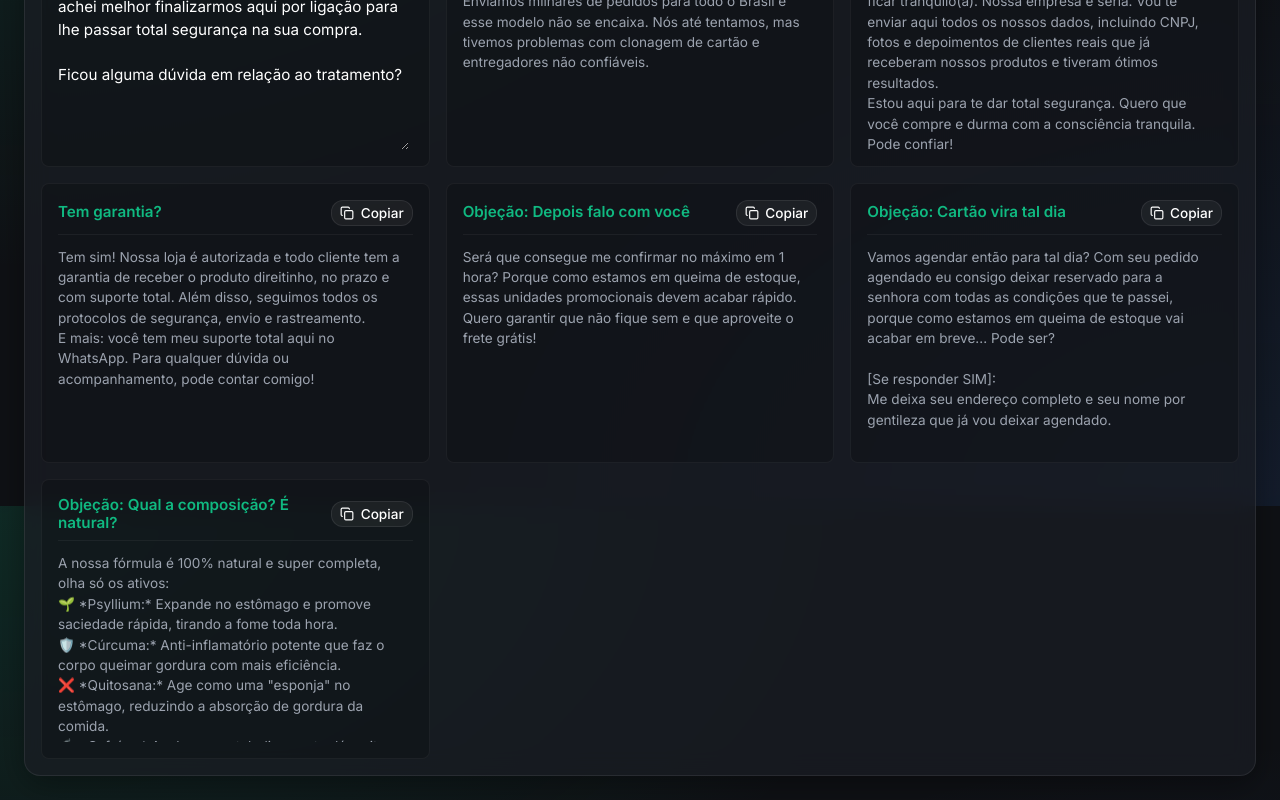
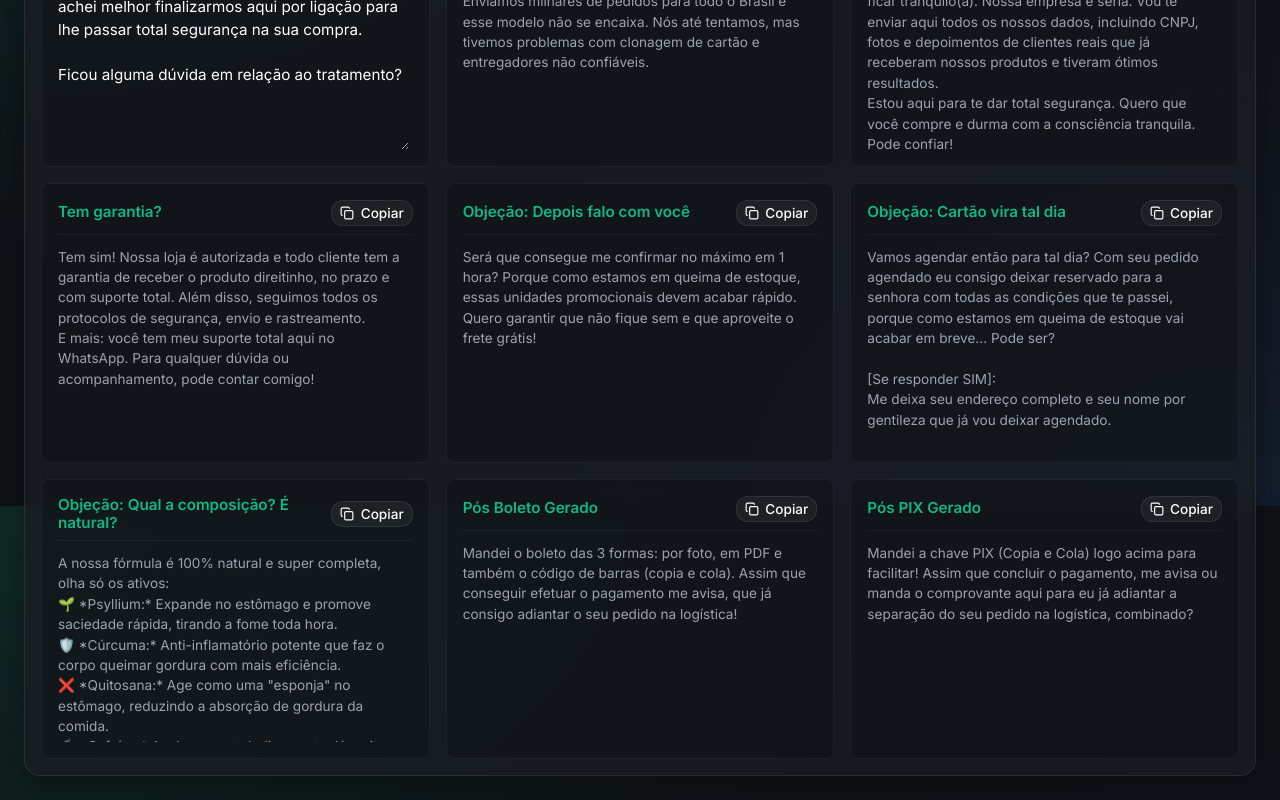
Before and after one commit to yuresilva1/planner-vendas, a React (Vite) app: page / in a window 1280 px wide. Shown: the part 1094-1894 px from the top of the page. Built offline with nearby package versions, Linux system fonts and the light colour scheme; no server answers.

Commit message:
Adiciona atalhos rapidos de pos boleto gerado e pos pix gerado

```diff
--- a/src/components/ScriptsBoard.jsx
+++ b/src/components/ScriptsBoard.jsx
@@ -44,6 +44,16 @@ Me deixa seu endereço completo e seu nome por gentileza que já vou deixar agen
 ⚖️ *Cromo:* Diminui drasticamente aquela vontade incontrolável de comer doces e carboidratos.
 
 Tudo pensado para te dar resultado rápido sem prejudicar a saúde! Ficou com alguma dúvida sobre eles?`
+  },
+  {
+    id: 'pos-boleto',
+    title: 'Pós Boleto Gerado',
+    content: `Mandei o boleto das 3 formas: por foto, em PDF e também o código de barras (copia e cola). Assim que conseguir efetuar o pagamento me avisa, que já consigo adiantar o seu pedido na logística!`
+  },
+  {
+    id: 'pos-pix',
+    title: 'Pós PIX Gerado',
+    content: `Mandei a chave PIX (Copia e Cola) logo acima para facilitar! Assim que concluir o pagamento, me avisa ou manda o comprovante aqui para eu já adiantar a separação do seu pedido na logística, combinado?`
   }
 ];
 
```
